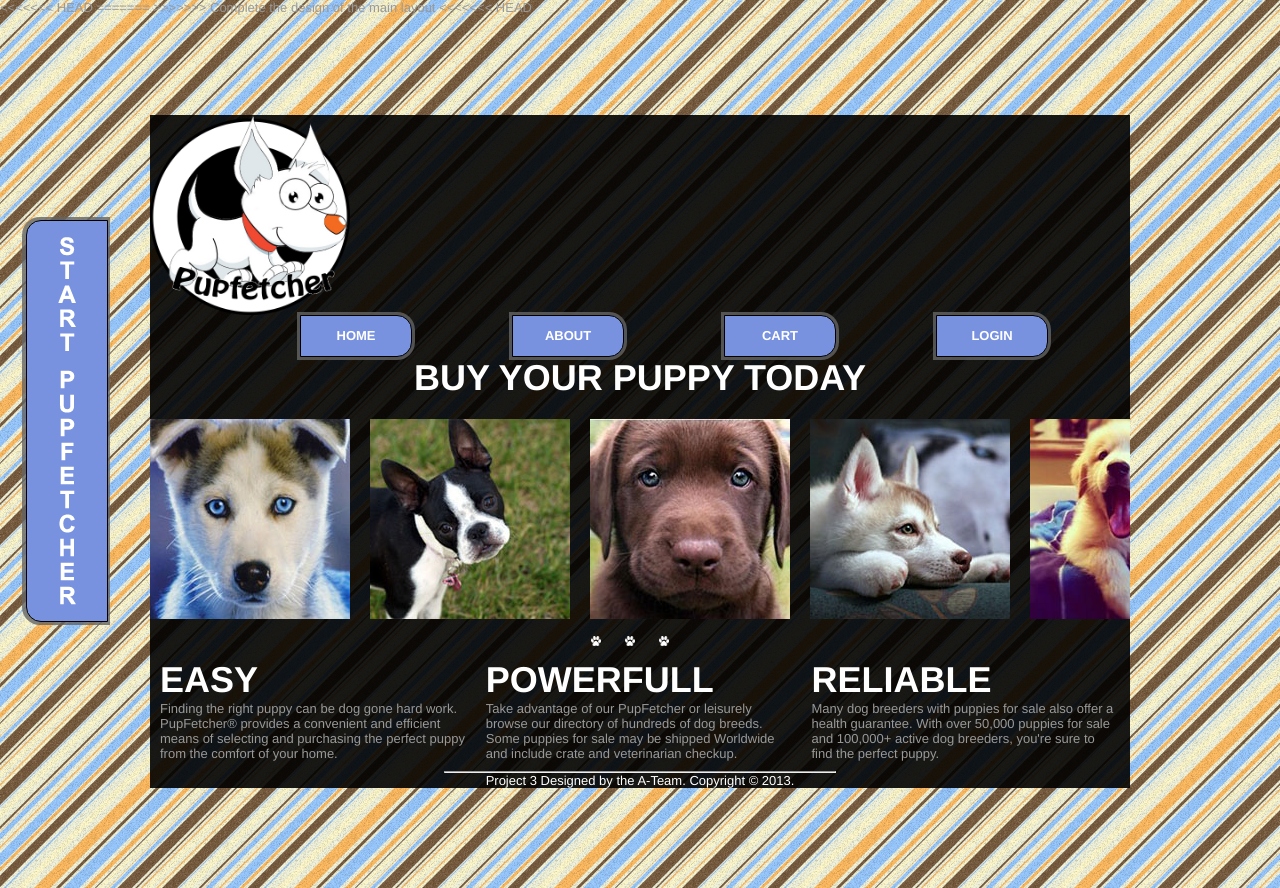
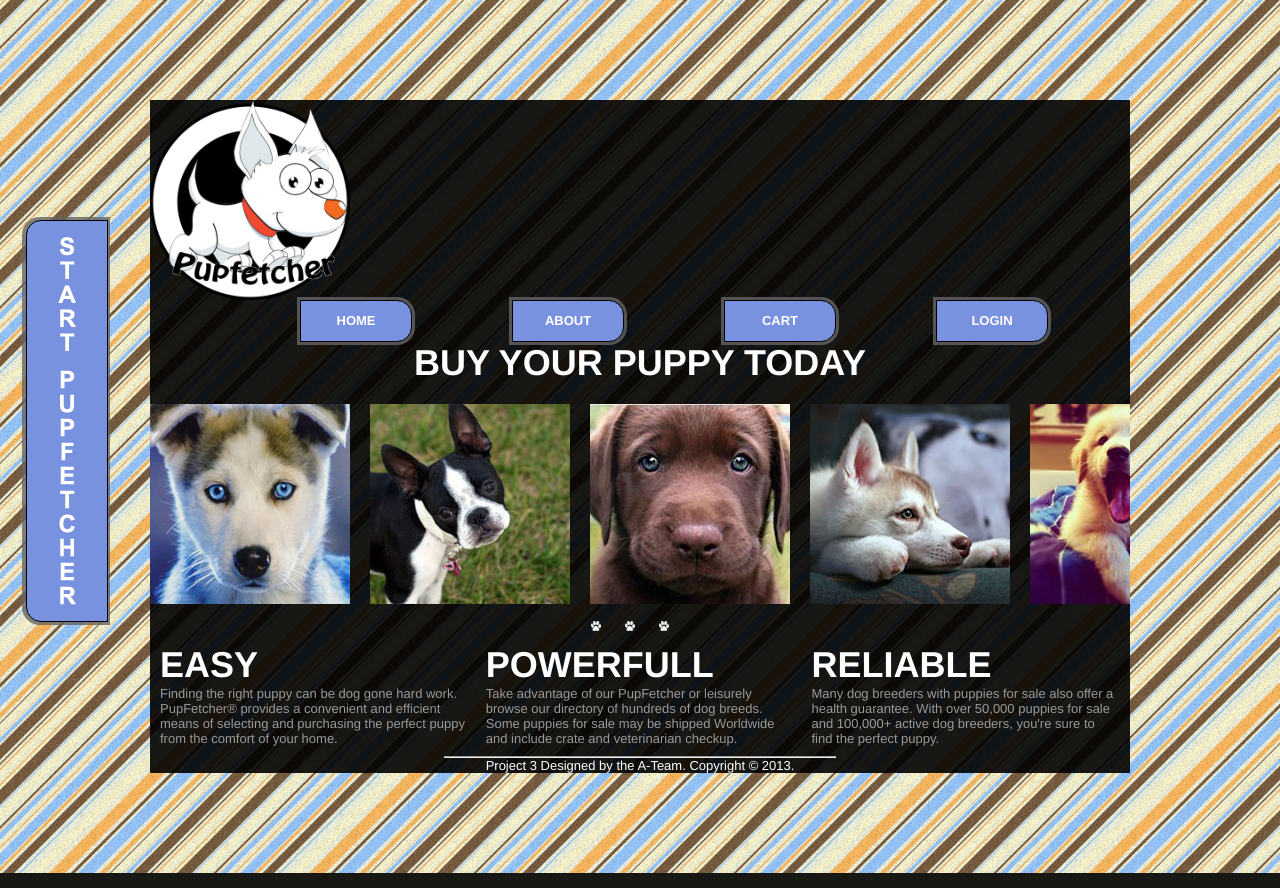
Before and after one commit to manningjr/CSCI3950.Project3, a PHP site: page / in a window 1280 px wide. Run offline with PHP 8.4, Linux system fonts and the light colour scheme; some libraries are stand-ins or nearby versions.

Commit message:
These things kept showing on the page and it was making me OCD

```diff
--- a/index.php
+++ b/index.php
@@ -5,9 +5,9 @@
     <title>The PupFetcher</title>
     <link rel="stylesheet" type="text/css" href="css/style.css">
     <link rel="Stylesheet" type="text/css" href="css/smoothDivScroll.css" />
-    <<<<<<< HEAD
+    <!-- <<<<<<< HEAD -->
     <link rel="Stylesheet" type="text/css" href="css/dropdownMenu.css" />
-    =======
+    <!-- ======= -->
 
     <script type="text/javascript" src="js/jquery.js"></script>
     <script language="javascript" type="text/javascript">
@@ -27,11 +27,11 @@
         });
     });
     </script>
-    >>>>>>> Complete the design of the main layout
+    <!-- >>>>>>> Complete the design of the main layout -->
 </head>
 	<body>
 
-        <<<<<<< HEAD
+        <!-- <<<<<<< HEAD -->
           <!--div class="logo">
         =======
         <div class="navigation"><li id="Home">Home</li><li id="Puppies">Puppies</li><li id="Info">Info</li></div>
```
